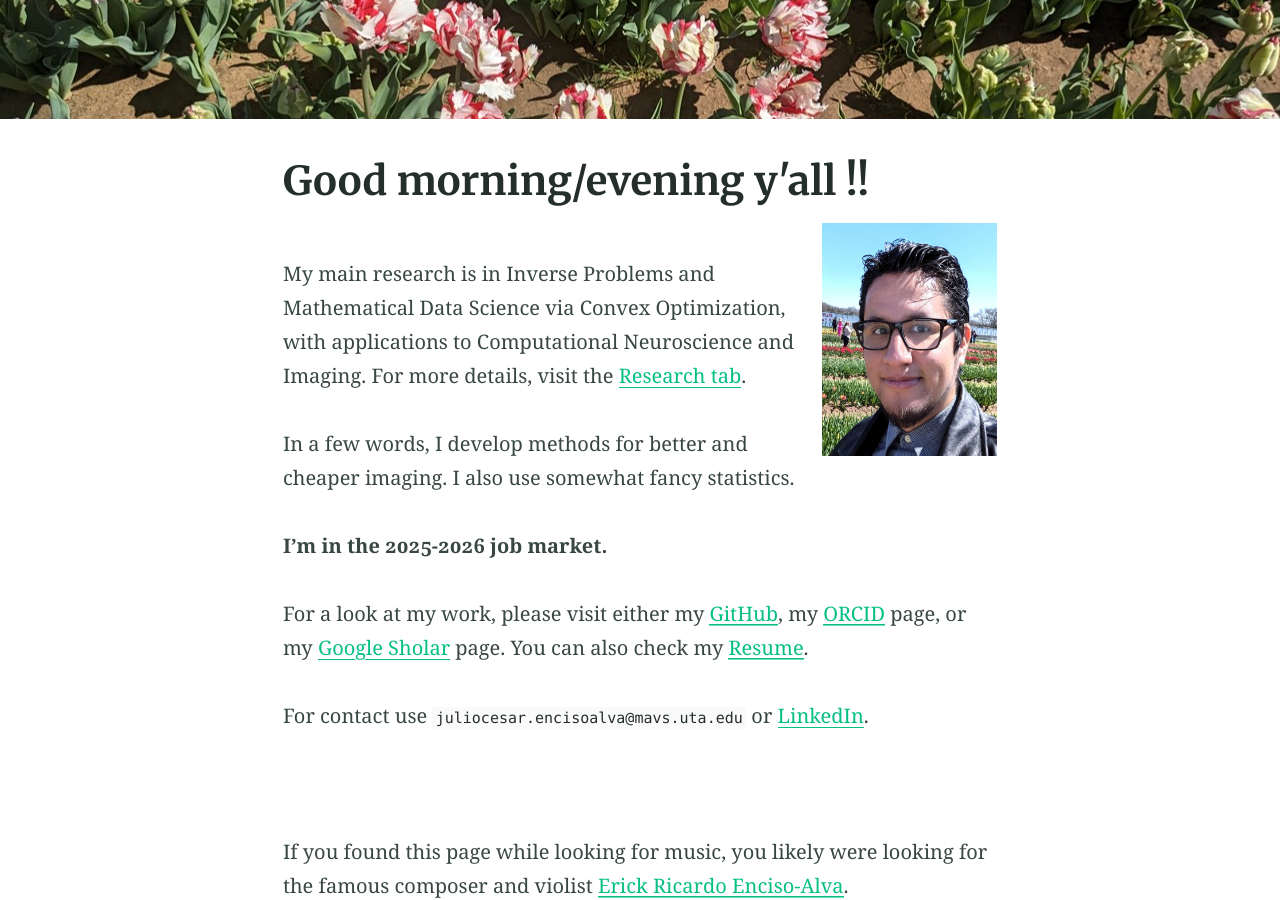
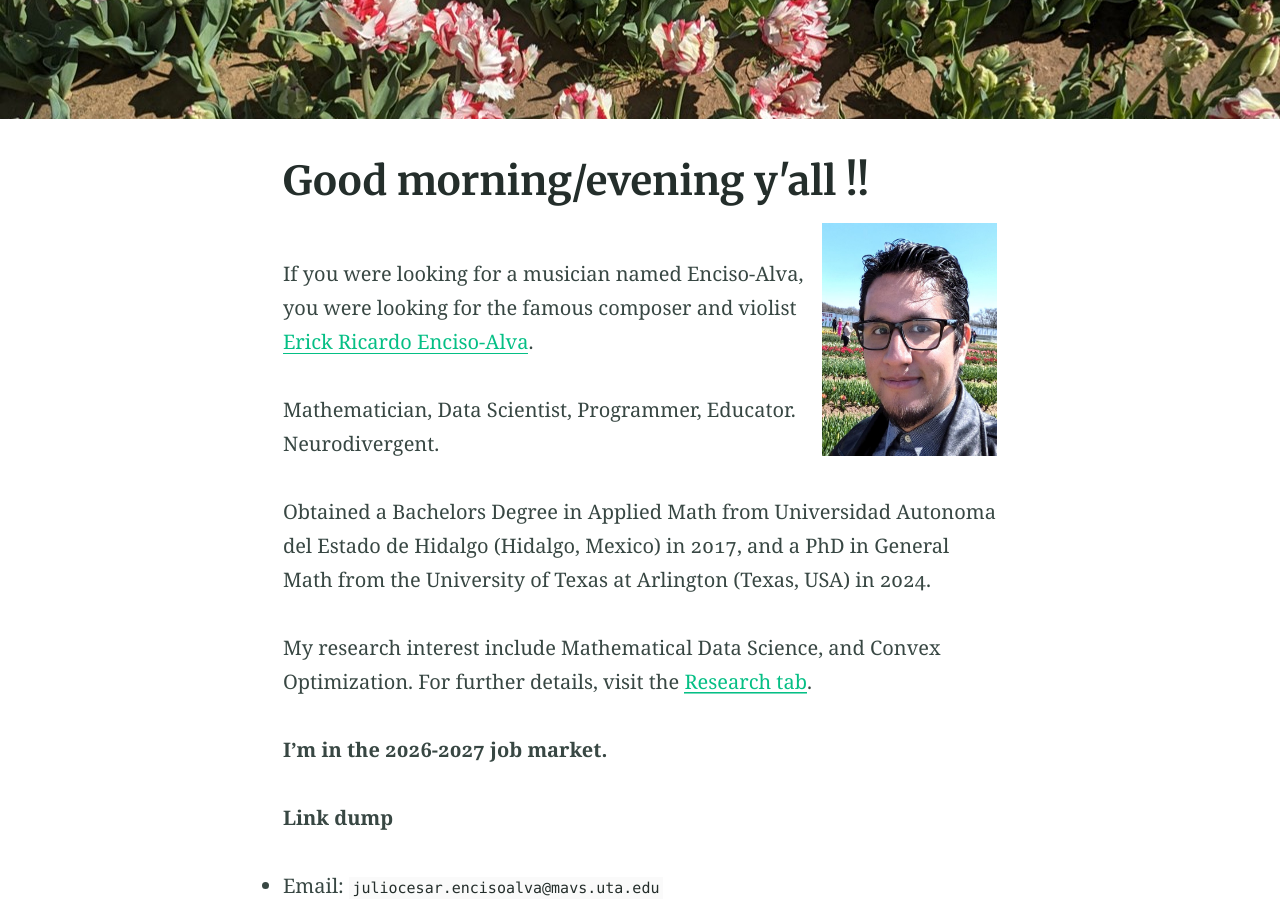
Before and after one commit to EncisoAlva/EncisoAlva.github.io, a Jekyll site: the page built from index.md, in a window 1280 px wide and 900 px high, scrolled down 305 px. Built offline with Jekyll 4.4.1, drawn with Linux system fonts in a browser that asks for light colours; some of the changed text lies outside the part shown.

Commit message:
Structure changes
I moved the 'art' content to be managed as a blog-like structure. This is to collect potential post in the future.

```diff
--- a/_config.yml
+++ b/_config.yml
@@ -61,10 +61,10 @@
 # 5. Collections
 collections:
   posts:
-    title: Posts # Needed for Siteleaf
+    title: Art # Needed for Siteleaf
     output: true
-    description: "A bit of a blog, a bit of useful links" # The post list page content
-    feature_text: ''
+    description: "Outreach hobby project" # The post list page content
+    feature_text: 'Glissettes and Bezier Curves'
     feature_image: "https://github.com/EncisoAlva/EncisoAlva.github.io/blob/main/img/banner_tulip.jpg?raw=true"
 
 # 6. Jekyll collections settings
@@ -127,8 +127,8 @@
   url: /research/
 - title: Art
   url: /art/
-#- title: Blog
-#  url: /blog/
+- title: Art
+  url: /art/
 - title: CV
   url: https://github.com/EncisoAlva/EncisoAlva.github.io/blob/main//files/EncisoAlva_CV.pdf?raw=true
 
--- a/index.md
+++ b/index.md
@@ -8,23 +8,24 @@
 
 ![Profile Picture](https://github.com/EncisoAlva/EncisoAlva.github.io/blob/main/img/profile2.jpg?raw=true){:style="float: right; width: 175px; height:233px"}
 
+If you were looking for a musician named Enciso-Alva, you were looking for the famous composer and violist [Erick Ricardo Enciso-Alva](https://linktr.ee/erealva).
 
+Mathematician, Data Scientist, Programmer, Educator. Neurodivergent.
 
-My main research is in Inverse Problems and Mathematical Data Science via Convex Optimization, with applications to Computational Neuroscience and Imaging.
-For more details, visit the [Research tab](https://encisoalva.github.io/research/).
+Obtained a Bachelors Degree in Applied Math from Universidad Autonoma del Estado de Hidalgo (Hidalgo, Mexico) in 2017, and a PhD in General Math from the University of Texas at Arlington (Texas, USA) in 2024.
 
-In a few words, I develop methods for better and cheaper imaging. I also use somewhat fancy statistics.
+My research interest include Mathematical Data Science, and Convex Optimization. For further details, visit the [Research tab](https://encisoalva.github.io/research/).
 
-**I’m in the 2025-2026 job market.**
+**I’m in the 2026-2027 job market.**
 
-For a look at my work, please visit either my [GitHub](https://github.com/EncisoAlva), my [ORCID](https://orcid.org/0000-0002-8315-6849) page, or my [Google Sholar](https://scholar.google.com/citations?hl=en&user=qqw6kegAAAAJ) page.
-You can also check my [Resume](/files/EncisoAlva_resume.pdf?raw=true).
+**Link dump**
 
-For contact use `juliocesar.encisoalva@mavs.uta.edu` or [LinkedIn](https://www.linkedin.com/in/julio-enciso-alva/).
-
-&nbsp;
-
-If you found this page while looking for music, you likely were looking for the famous composer and violist [Erick Ricardo Enciso-Alva](https://linktr.ee/erealva).
+* Email: `juliocesar.encisoalva@mavs.uta.edu`
+* [LinkedIn](https://www.linkedin.com/in/julio-enciso-alva/)
+* [ORCID](https://orcid.org/0000-0002-8315-6849)
+* [Google Sholar](https://scholar.google.com/citations?hl=en&user=qqw6kegAAAAJ)
+* [GitHub](https://github.com/EncisoAlva)
+* [Resume](/files/EncisoAlva_resume.pdf?raw=true)
 
 &nbsp;
 &nbsp;
```
Also changed, not shown: art/CycloidsBeziers.md (added, +174 -0 lines), art/index.html (renamed from blog/index.html).
